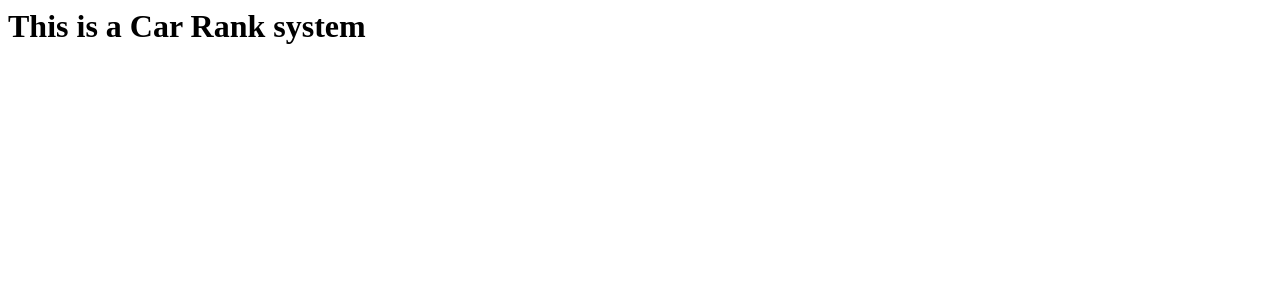
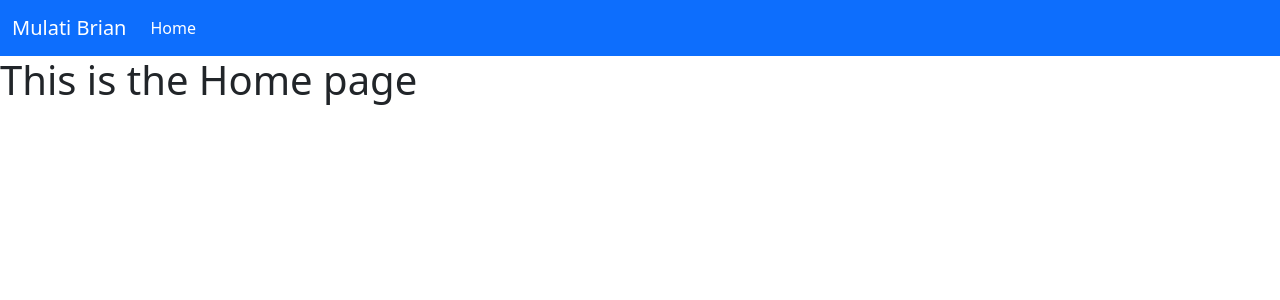
Before and after one commit to Brian-mula/django-personal-portfolio, a Django app: page / in a window 1280 px wide. Shown: the top 300 px of the page. Run offline with Django 4.2, Linux system fonts and the light colour scheme; some libraries are stand-ins or nearby versions.

Commit message:
added font awesome icons

```diff
--- a/carrank/settings.py
+++ b/carrank/settings.py
@@ -37,7 +37,8 @@ INSTALLED_APPS = [
     'django.contrib.sessions',
     'django.contrib.messages',
     'django.contrib.staticfiles',
-    'home'
+    'home',
+    'fontawesomefree',
 ]
 
 MIDDLEWARE = [
--- a/home/templates/index.html
+++ b/home/templates/index.html
@@ -1,11 +1,5 @@
-<html lang="en">
-<head>
-    <meta charset="UTF-8">
-    <meta http-equiv="X-UA-Compatible" content="IE=edge">
-    <meta name="viewport" content="width=device-width, initial-scale=1.0">
-    <title>Car Rank</title>
-</head>
-<body>
-    <h1>This is a Car Rank system</h1>
-</body>
-</html>
+{% extends 'main.html'%}
+
+{% block content%}
+    <h4 class="h1">This is the Home page</h4>
+{% endblock%}
--- a/home/templates/main.html
+++ b/home/templates/main.html
@@ -0,0 +1,42 @@
+{% load static%}
+
+<html lang="en">
+  <head>
+    <meta charset="UTF-8" />
+    <meta http-equiv="X-UA-Compatible" content="IE=edge" />
+    <meta name="viewport" content="width=device-width, initial-scale=1.0" />
+    <title>Car Rank System</title>
+    <link
+      href="https://cdn.jsdelivr.net/npm/bootstrap@5.2.3/dist/css/bootstrap.min.css"
+      rel="stylesheet"
+      integrity="sha384-rbsA2VBKQhggwzxH7pPCaAqO46MgnOM80zW1RWuH61DGLwZJEdK2Kadq2F9CUG65"
+      crossorigin="anonymous"
+    />
+    <script src="{% static 'fontawesome_free/js/all.min.js' %}"></script>
+    <link href="{% static 'fontawesome_free/css/all.min.css' %}" rel="stylesheet" type="text/css">
+
+    <link href="{% static 'fontawesomefree/css/fontawesome.css' %}" rel="stylesheet" type="text/css">
+    <link href="{% static 'fontawesomefree/css/brands.css' %}" rel="stylesheet" type="text/css">
+    <link href="{% static 'fontawesomefree/css/solid.css' %}" rel="stylesheet" type="text/css">
+
+
+  </head>
+  <body>
+    {% include 'navbar.html'%}
+    {% block content%}
+
+    {% endblock%}
+
+
+    <script
+      src="https://cdn.jsdelivr.net/npm/@popperjs/core@2.11.6/dist/umd/popper.min.js"
+      integrity="sha384-oBqDVmMz9ATKxIep9tiCxS/Z9fNfEXiDAYTujMAeBAsjFuCZSmKbSSUnQlmh/jp3"
+      crossorigin="anonymous"
+    ></script>
+    <script
+      src="https://cdn.jsdelivr.net/npm/bootstrap@5.2.3/dist/js/bootstrap.min.js"
+      integrity="sha384-cuYeSxntonz0PPNlHhBs68uyIAVpIIOZZ5JqeqvYYIcEL727kskC66kF92t6Xl2V"
+      crossorigin="anonymous"
+    ></script>
+  </body>
+</html>
--- /dev/null
+++ b/home/templates/navbar.html
@@ -0,0 +1,23 @@
+
+
+<nav class="navbar navbar-expand-lg bg-primary">
+    <div class="container-fluid">
+      <a class="navbar-brand text-white" href="#">Mulati Brian</a>
+      <button class="navbar-toggler" type="button" data-bs-toggle="collapse" data-bs-target="#navbarText" aria-controls="navbarText" aria-expanded="false" aria-label="Toggle navigation">
+        <span class="navbar-toggler-icon"></span>
+      </button>
+      <div class="collapse navbar-collapse" id="navbarText">
+        <ul class="navbar-nav me-auto mb-2 mb-lg-0">
+          <li class="nav-item">
+            <a class="nav-link active text-white" aria-current="page" href="#">Home</a>
+          </li>
+
+        </ul>
+
+        <div>
+           <span class="navbar-text"><i class="fa-brands fa-github"></i>
+           </span>
+        </div>
+      </div>
+    </div>
+  </nav>
```
